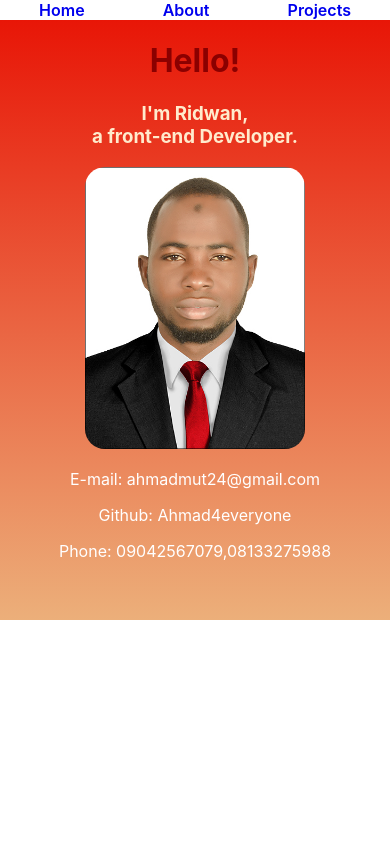
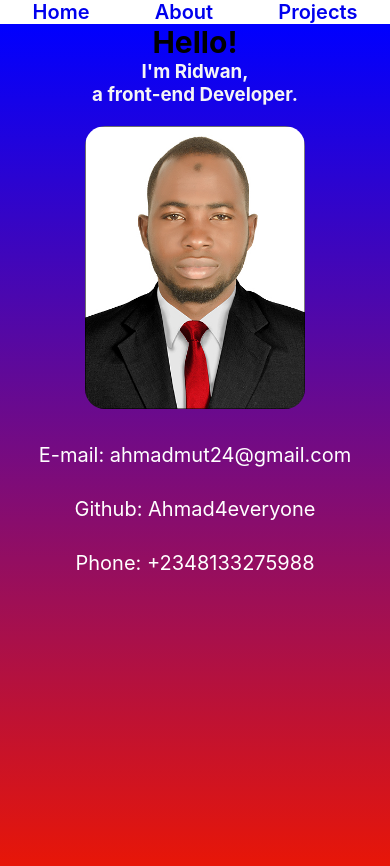
Before and after one commit to Ahmad4everyone/reactportfolio, a React (Create React App) app: page / in a window 390 px wide. Before the commit the page ends 844 px from the top, so only its background shows below. Built offline with nearby package versions, Linux system fonts and the light colour scheme.

Commit message:
add project

```diff
--- a/src/components/Home.js
+++ b/src/components/Home.js
@@ -11,7 +11,7 @@ const Home = () => {
         <div id='new'>
         <p style={{color:'white'}}>E-mail: ahmadmut24@gmail.com</p>
         <p style={{color:'white'}}>Github: Ahmad4everyone</p>
-        <p style={{color:'white'}}>Phone: 09042567079,08133275988</p>
+        <p style={{color:'white'}}>Phone: +2348133275988</p>
         </div>
 
 
--- a/src/components/NavLink.jsx
+++ b/src/components/NavLink.jsx
@@ -4,9 +4,9 @@ import { Link } from 'react-router-dom'
 const NavLink = () => {
   return (
     <div style={{width:'100%', display:'flex', justifyContent:'space-around'}}>
-        <Link to='/' style={{textDecoration:'none'}}><a>Home</a></Link>
-        <Link to='/about' style={{textDecoration:'none'}}><a>About</a></Link>
-        <Link to='/contact' style={{textDecoration:'none'}}><a>Projects</a></Link>
+        <Link to='/' style={{textDecoration:'none',fontSize:'20px'}}><a>Home</a></Link>
+        <Link to='/about' style={{textDecoration:'none', fontSize:'20px'}}><a>About</a></Link>
+        <Link to='/contact' style={{textDecoration:'none', fontSize:'20px'}}><a>Projects</a></Link>
 
         </div>
   )
--- a/src/components/PortFolio.css
+++ b/src/components/PortFolio.css
@@ -1,9 +1,15 @@
+*{
+    margin: 0;
+    padding: 0;
+    box-sizing: border-box;
+}
+
 .ola{
     position: relative;
     margin: auto;
     width: 100%;
-    height: 600px;
-    background: linear-gradient(0deg, #ecaf7a, #e81607);
+    height: 100vh;
+    background: linear-gradient( blue, #e81607);
     margin: 0;
     padding: 0;
     box-sizing: border-box;
@@ -28,8 +34,8 @@
     position: relative;
     margin: auto;
     width: 100%;
-    height: 600px;
-    background: linear-gradient(0deg, #ef6500, rgba(0,0,225,0.5));
+    height: 100vh;
+    background: linear-gradient( wheat, rgba(0,0,225,0.5));
     margin: 0;
     padding: 0;
     box-sizing: border-box;
@@ -40,6 +46,7 @@
 
 .str{
      text-align: start;
+     font-size: 35px;
 }
 
 .ded{
@@ -71,8 +78,8 @@
     position: relative;
     margin: auto;
     width: 100%;
-    height: 600px;
-    background: linear-gradient(0deg, red, gold);
+    height: 100vh;
+    background: linear-gradient(lime, gold);
     margin: 0;
     padding: 0;
     box-sizing: border-box;
@@ -156,10 +163,19 @@ a{
 }
 
 @media(max-width: 450px){
+    .h1st{
+        font-size: 30px;
+        color: black;
+
+    }
+    .h31st{
+        color: whitesmoke;
+    }
     .img1{
     width: 220px;
     border-radius: 20px;
     margin: 0 auto;
+    margin-top: 20px;
 }
     .str{
         font-weight: 100;
@@ -208,4 +224,8 @@ a{
         text-decoration: none;
         font-weight: 600;
     }
+    p{
+        margin-top: 30px;
+        font-size: 20px;
+    }
 }
```
